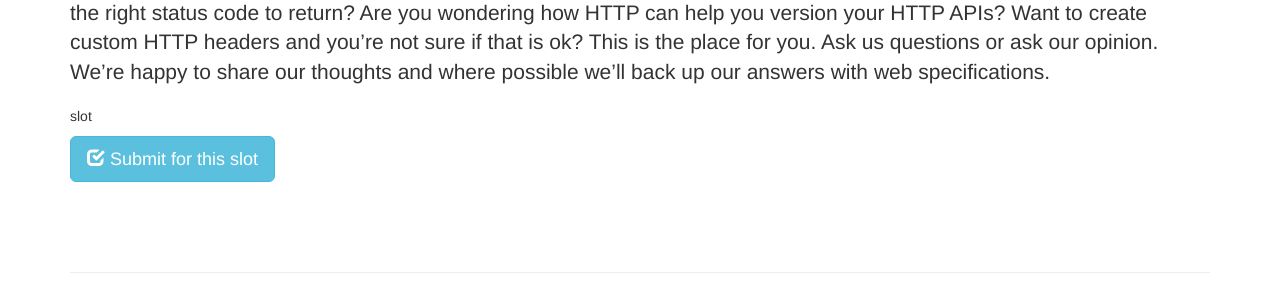
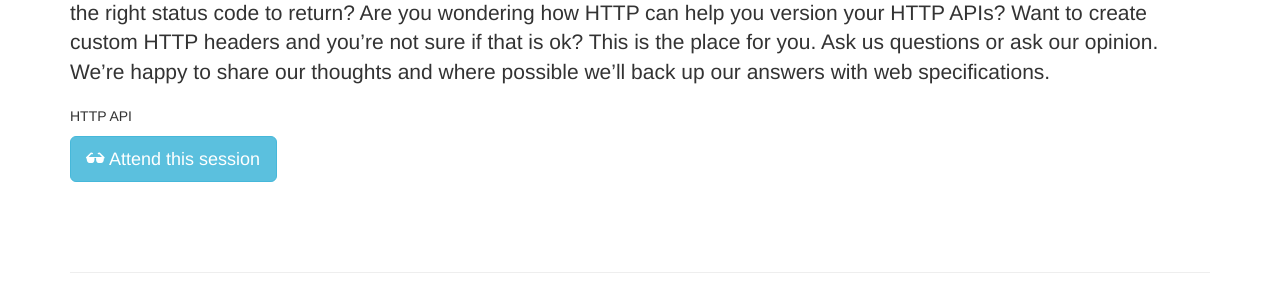
Before and after one commit to brown-bag/brown-bag.github.com, a Jekyll site: the page built from _posts/2015-10-13-In-the-mood-for-http.md, in a window 1280 px wide and 1303 px high. Shown: the part 870-1170 px from the top of the window. Built offline with Jekyll 4.4.1, drawn with Linux system fonts in a browser that asks for light colours.

Commit message:
Added darrel's tags, renamed the slot to the proper permalink, added event URI

```diff
--- a/_posts/2015-10-13-UTC-7-Slot.md
+++ b/_posts/2015-10-13-In-the-mood-for-http.md
@@ -1,12 +1,12 @@
 ---
 # Don't touch this ;)
 layout: single
-permalink: "/2015/10/13/UTC-07-Slot"
+permalink: "/2015/10/13/in-the-mood-for-http"
 timezone: "America/Los_Angeles"
 start: '2015-10-13 12:00:00 -0700'
 end: '2015-10-13 12:45:00 -0700'
 archive: false
-event: ""
+event: "http://ccst.io/e/in-the-mood-for-http"
 # To be filled out by you
 # Short an descriptive title
 title: In The Mood For HTTP
@@ -14,7 +14,8 @@ title: In The Mood For HTTP
 teaser:
 # Tags
 tags:
-- slot
+- HTTP
+- API
 # Your name
 author: "Glenn Block & Darrel Miller"
 # URI to a picture of you should be at 250x250
```
